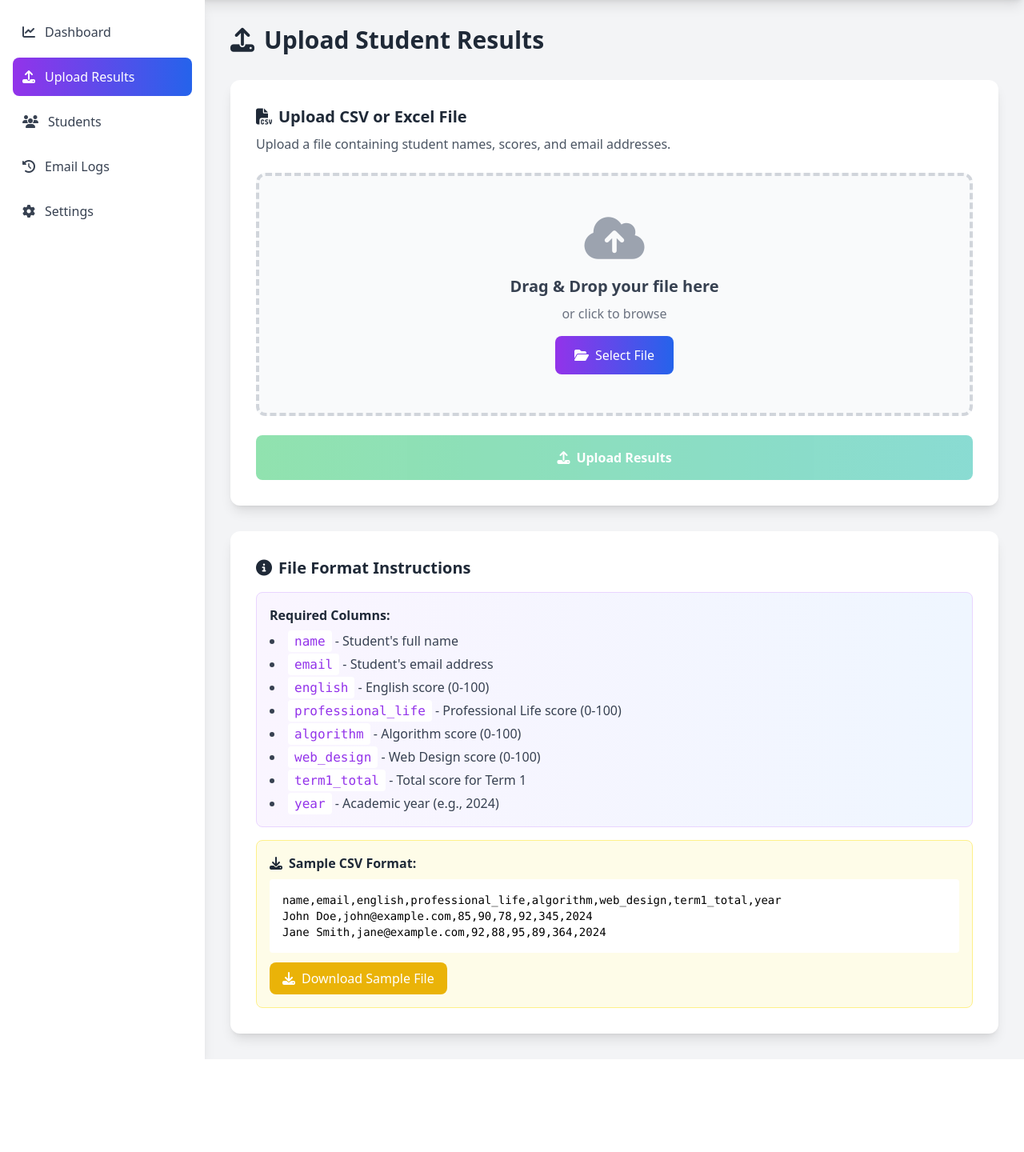
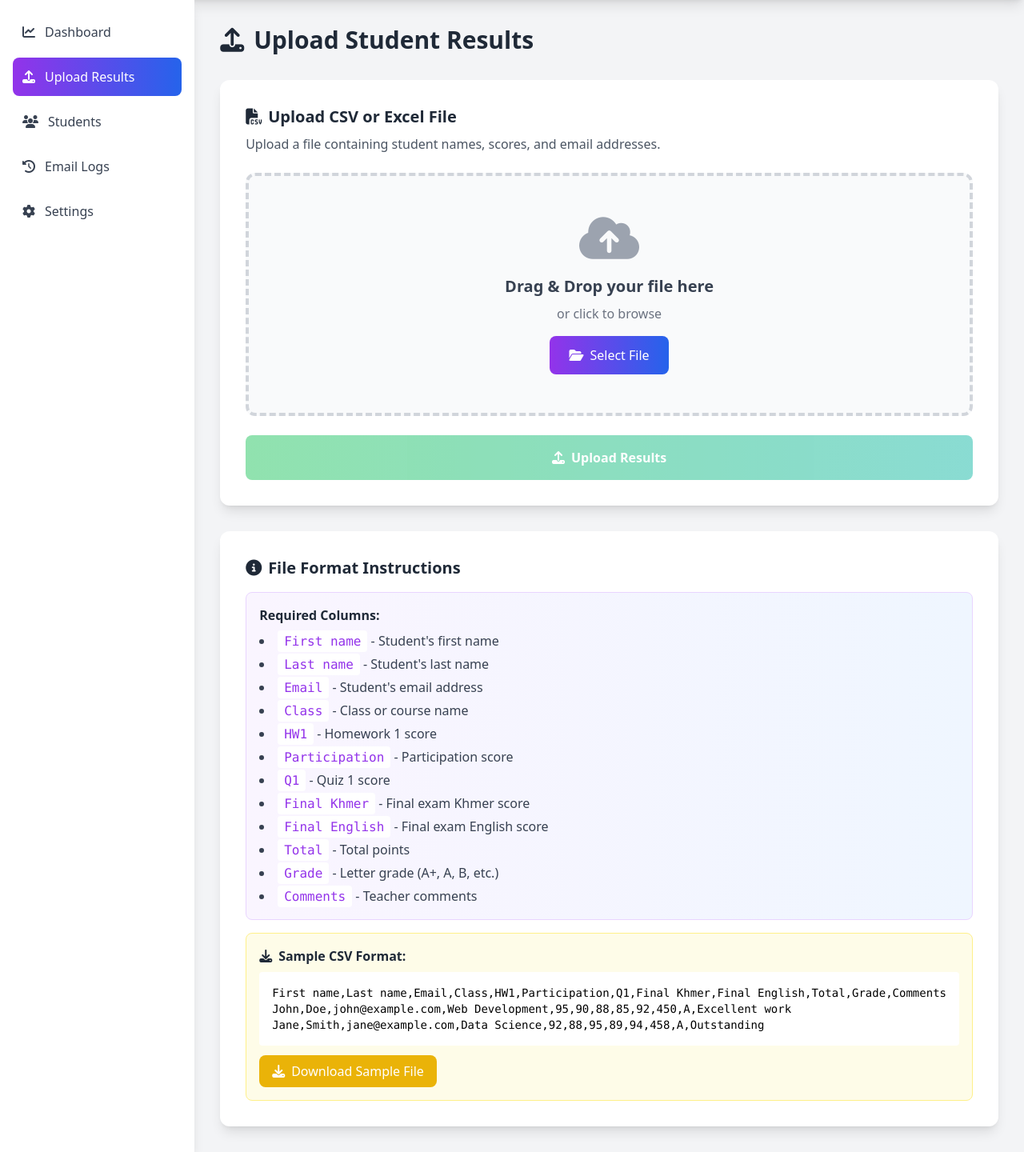
Before and after one commit to Narith-hen/test-send-student, a Flask app: page /upload in a window 1280 px wide. Shown: the part 64-1504 px from the top of the page at 80% size. Before the commit the page ends 1388 px from the top, so only its background shows below. Run offline with Flask 3, Linux system fonts and the light colour scheme; the visitor is signed in with stand-in values (Sample User, id 1); some libraries are stand-ins or nearby versions.

Commit message:
update file and fix code

```diff
--- a/app.py
+++ b/app.py
@@ -54,14 +54,18 @@
     # Students table
     c.execute('''CREATE TABLE IF NOT EXISTS students
                  (id INTEGER PRIMARY KEY AUTOINCREMENT,
-                  name TEXT NOT NULL,
+                  first_name TEXT NOT NULL,
+                  last_name TEXT NOT NULL,
                   email TEXT NOT NULL,
-                  english REAL,
-                  professional_life REAL,
-                  algorithm REAL,
-                  web_design REAL,
-                  term1_total REAL,
-                  year TEXT,
+                  class TEXT,
+                  hw1 REAL,
+                  participation REAL,
+                  q1 REAL,
+                  final_khmer REAL,
+                  final_english REAL,
+                  total REAL,
+                  grade TEXT,
+                  comments TEXT,
                   upload_date TIMESTAMP DEFAULT CURRENT_TIMESTAMP,
                   uploaded_by INTEGER,
                   FOREIGN KEY (uploaded_by) REFERENCES users (id))''')
@@ -186,7 +190,7 @@
             df = pd.read_excel(filepath)
 
         # Validate required columns
-        required_columns = ['name', 'email', 'english', 'professional_life', 'algorithm', 'web_design', 'term1_total', 'year']
+        required_columns = ['first name', 'last name', 'email', 'class', 'hw1', 'participation', 'q1', 'final khmer', 'final english', 'total', 'grade', 'comments']
         missing_columns = [col for col in required_columns if col not in df.columns.str.lower()]
 
         if missing_columns:
@@ -205,10 +209,11 @@
 
         for _, row in df.iterrows():
             c.execute('''INSERT INTO students
-                         (name, email, english, professional_life, algorithm, web_design, term1_total, year, uploaded_by)
-                         VALUES (?, ?, ?, ?, ?, ?, ?, ?, ?)''',
-                      (row['name'], row['email'], row['english'], row['professional_life'],
-                       row['algorithm'], row['web_design'], row['term1_total'], row['year'], session['user_id']))
+                         (first_name, last_name, email, class, hw1, participation, q1, final_khmer, final_english, total, grade, comments, uploaded_by)
+                         VALUES (?, ?, ?, ?, ?, ?, ?, ?, ?, ?, ?, ?, ?)''',
+                      (row['first name'], row['last name'], row['email'], row['class'],
+                       row['hw1'], row['participation'], row['q1'], row['final khmer'],
+                       row['final english'], row['total'], row['grade'], row['comments'], session['user_id']))
 
         conn.commit()
         conn.close()
@@ -242,6 +247,13 @@
     if not student_ids:
         return jsonify({'success': False, 'message': 'No students selected'}), 400
 
+    # Check if email is configured
+    if not app.config.get('MAIL_USERNAME') or not app.config.get('MAIL_PASSWORD'):
+        return jsonify({
+            'success': False,
+            'message': 'Email not configured. Please go to Settings and configure your email first.'
+        }), 400
+
     conn = sqlite3.connect('student_results.db')
     conn.row_factory = sqlite3.Row
     c = conn.cursor()
@@ -258,16 +270,43 @@
 
         try:
             # Create email message
+            student_name = f"{student['first_name']} {student['last_name']}"
             msg = Message(
-                subject=f"Academic Results - Term 1, {student['year']}",
+                subject=f"Academic Results - {student['class']}",
                 recipients=[student['email']]
             )
 
-            # Calculate grade
-            average = student['term1_total'] / 4
-            grade = get_grade(average)
+            # Plain text email body (fallback)
+            msg.body = f'''
+Academic Results Report
+Class: {student['class']}
 
-            # Email body
+Dear {student_name},
+
+We are pleased to share your academic results for {student['class']}.
+
+Assessment Scores:
+- Homework 1 (HW1): {student['hw1']}
+- Participation: {student['participation']}
+- Quiz 1 (Q1): {student['q1']}
+- Final Exam - Khmer: {student['final_khmer']}
+- Final Exam - English: {student['final_english']}
+
+Total Score: {student['total']}
+Final Grade: {student['grade']}
+
+{f"Teacher Comments: {student['comments']}" if student['comments'] else ''}
+
+Keep up the great work!
+
+Best regards,
+Academic Department
+
+---
+This is an automated email. Please do not reply to this message.
+            '''
+
+            # HTML email body (for modern email clients)
             msg.html = f'''
             <html>
             <head>
@@ -280,53 +319,57 @@
                     .result-table th, .result-table td {{ padding: 12px; text-align: left; border-bottom: 1px solid #ddd; }}
                     .result-table th {{ background-color: #667eea; color: white; }}
                     .total {{ font-weight: bold; font-size: 18px; color: #667eea; }}
+                    .grade-badge {{ display: inline-block; padding: 8px 16px; border-radius: 20px; background: #667eea; color: white; font-weight: bold; }}
                     .footer {{ text-align: center; margin-top: 20px; color: #666; font-size: 12px; }}
+                    .comments {{ background: #fff3cd; padding: 15px; border-radius: 5px; margin-top: 15px; border-left: 4px solid #ffc107; }}
                 </style>
             </head>
             <body>
                 <div class="container">
                     <div class="header">
                         <h1>Academic Results Report</h1>
-                        <p>Term 1 - {student['year']}</p>
+                        <p>Class: {student['class']}</p>
                     </div>
                     <div class="content">
-                        <h2>Dear {student['name']},</h2>
-                        <p>We are pleased to share your academic results for Term 1, {student['year']}.</p>
+                        <h2>Dear {student_name},</h2>
+                        <p>We are pleased to share your academic results for {student['class']}.</p>
 
                         <table class="result-table">
                             <tr>
-                                <th>Subject</th>
+                                <th>Assessment</th>
                                 <th>Score</th>
                             </tr>
                             <tr>
-                                <td>English</td>
-                                <td>{student['english']}</td>
+                                <td>Homework 1 (HW1)</td>
+                                <td>{student['hw1']}</td>
                             </tr>
                             <tr>
-                                <td>Professional Life</td>
-                                <td>{student['professional_life']}</td>
+                                <td>Participation</td>
+                                <td>{student['participation']}</td>
                             </tr>
                             <tr>
-                                <td>Algorithm</td>
-                                <td>{student['algorithm']}</td>
+                                <td>Quiz 1 (Q1)</td>
+                                <td>{student['q1']}</td>
                             </tr>
                             <tr>
-                                <td>Web Design</td>
-                                <td>{student['web_design']}</td>
+                                <td>Final Exam - Khmer</td>
+                                <td>{student['final_khmer']}</td>
+                            </tr>
+                            <tr>
+                                <td>Final Exam - English</td>
+                                <td>{student['final_english']}</td>
                             </tr>
                             <tr class="total">
-                                <td>Total</td>
-                                <td>{student['term1_total']}</td>
+                                <td>Total Score</td>
+                                <td>{student['total']}</td>
                             </tr>
                             <tr class="total">
-                                <td>Average</td>
-                                <td>{average:.2f}</td>
-                            </tr>
-                            <tr class="total">
-                                <td>Grade</td>
-                                <td>{grade}</td>
+                                <td>Final Grade</td>
+                                <td><span class="grade-badge">{student['grade']}</span></td>
                             </tr>
                         </table>
+
+                        {f'<div class="comments"><strong>Teacher Comments:</strong><br>{student["comments"]}</div>' if student['comments'] else ''}
 
                         <p>Keep up the great work!</p>
                         <p>Best regards,<br>Academic Department</p>
@@ -340,26 +383,35 @@
             '''
 
             # Send email
-            mail.send(msg)
+            try:
+                mail.send(msg)
 
-            # Log success
-            c.execute('''INSERT INTO email_logs
-                         (student_id, student_name, student_email, status, sent_by)
-                         VALUES (?, ?, ?, ?, ?)''',
-                      (student['id'], student['name'], student['email'], 'success', session['user_id']))
+                # Log success
+                c.execute('''INSERT INTO email_logs
+                             (student_id, student_name, student_email, status, sent_by)
+                             VALUES (?, ?, ?, ?, ?)''',
+                          (student['id'], student_name, student['email'], 'success', session['user_id']))
 
-            success_count += 1
-            results.append({'id': student['id'], 'name': student['name'], 'status': 'success'})
+                success_count += 1
+                results.append({'id': student['id'], 'name': student_name, 'status': 'success'})
+
+            except Exception as email_error:
+                # Log failure with detailed error
+                error_msg = f"{type(email_error).__name__}: {str(email_error)}"
+                c.execute('''INSERT INTO email_logs
+                             (student_id, student_name, student_email, status, sent_by, error_message)
+                             VALUES (?, ?, ?, ?, ?, ?)''',
+                          (student['id'], student_name, student['email'], 'failed', session['user_id'], error_msg))
+
+                failed_count += 1
+                results.append({'id': student['id'], 'name': student_name, 'status': 'failed', 'error': error_msg})
+                print(f"Error sending to {student_name}: {error_msg}")  # Print to console for debugging
 
         except Exception as e:
-            # Log failure
-            c.execute('''INSERT INTO email_logs
-                         (student_id, student_name, student_email, status, sent_by, error_message)
-                         VALUES (?, ?, ?, ?, ?, ?)''',
-                      (student['id'], student['name'], student['email'], 'failed', session['user_id'], str(e)))
-
+            # Catch any other errors (like invalid student data)
+            error_msg = f"General error: {str(e)}"
+            print(f"Error processing student {student_id}: {error_msg}")
             failed_count += 1
-            results.append({'id': student['id'], 'name': student['name'], 'status': 'failed', 'error': str(e)})
 
     conn.commit()
     conn.close()
@@ -424,10 +476,12 @@
 
     # Average scores
     avg_scores = c.execute('''SELECT
-                              AVG(english) as avg_english,
-                              AVG(professional_life) as avg_professional,
-                              AVG(algorithm) as avg_algorithm,
-                              AVG(web_design) as avg_web_design
+                              AVG(hw1) as avg_hw1,
+                              AVG(participation) as avg_participation,
+                              AVG(q1) as avg_q1,
+                              AVG(final_khmer) as avg_final_khmer,
+                              AVG(final_english) as avg_final_english,
+                              AVG(total) as avg_total
                               FROM students WHERE uploaded_by = ?''', (session['user_id'],)).fetchone()
 
     conn.close()
@@ -438,10 +492,12 @@
             'total_students': total_students,
             'total_sent': total_sent,
             'total_failed': total_failed,
-            'avg_english': round(avg_scores['avg_english'] or 0, 2),
-            'avg_professional': round(avg_scores['avg_professional'] or 0, 2),
-            'avg_algorithm': round(avg_scores['avg_algorithm'] or 0, 2),
-            'avg_web_design': round(avg_scores['avg_web_design'] or 0, 2)
+            'avg_hw1': round(avg_scores['avg_hw1'] or 0, 2),
+            'avg_participation': round(avg_scores['avg_participation'] or 0, 2),
+            'avg_q1': round(avg_scores['avg_q1'] or 0, 2),
+            'avg_final_khmer': round(avg_scores['avg_final_khmer'] or 0, 2),
+            'avg_final_english': round(avg_scores['avg_final_english'] or 0, 2),
+            'avg_total': round(avg_scores['avg_total'] or 0, 2)
         }
     })
 
@@ -449,17 +505,32 @@
 @login_required
 def update_email_config():
     data = request.get_json()
+    email = data.get('email')
+    password = data.get('password')
+
+    if not email or not password:
+        return jsonify({'success': False, 'message': 'Email and password are required'}), 400
 
     # Update email configuration
-    app.config['MAIL_USERNAME'] = data.get('email')
-    app.config['MAIL_PASSWORD'] = data.get('password')
-    app.config['MAIL_DEFAULT_SENDER'] = data.get('email')
+    app.config['MAIL_USERNAME'] = email
+    app.config['MAIL_PASSWORD'] = password
+    app.config['MAIL_DEFAULT_SENDER'] = email
+
+    # Save to .env file for persistence
+    try:
+        env_path = os.path.join(os.path.dirname(__file__), '.env')
+        with open(env_path, 'w') as f:
+            f.write(f'MAIL_USERNAME={email}\n')
+            f.write(f'MAIL_PASSWORD={password}\n')
+            f.write(f'SECRET_KEY=your-secret-key-change-in-production\n')
+    except Exception as e:
+        print(f"Warning: Could not save to .env file: {e}")
 
     # Reinitialize mail
     global mail
     mail = Mail(app)
 
-    return jsonify({'success': True, 'message': 'Email configuration updated successfully'})
+    return jsonify({'success': True, 'message': 'Email configuration updated and saved successfully'})
 
 def get_grade(average):
     if average >= 90:
--- a/templates/upload.html
+++ b/templates/upload.html
@@ -111,14 +111,18 @@
                     <div class="bg-gradient-to-r from-purple-50 to-blue-50 p-4 rounded-lg border border-purple-200">
                         <h3 class="font-semibold text-gray-800 mb-2">Required Columns:</h3>
                         <ul class="list-disc list-inside text-gray-700 space-y-1">
-                            <li><code class="bg-white px-2 py-1 rounded text-purple-600">name</code> - Student's full name</li>
-                            <li><code class="bg-white px-2 py-1 rounded text-purple-600">email</code> - Student's email address</li>
-                            <li><code class="bg-white px-2 py-1 rounded text-purple-600">english</code> - English score (0-100)</li>
-                            <li><code class="bg-white px-2 py-1 rounded text-purple-600">professional_life</code> - Professional Life score (0-100)</li>
-                            <li><code class="bg-white px-2 py-1 rounded text-purple-600">algorithm</code> - Algorithm score (0-100)</li>
-                            <li><code class="bg-white px-2 py-1 rounded text-purple-600">web_design</code> - Web Design score (0-100)</li>
-                            <li><code class="bg-white px-2 py-1 rounded text-purple-600">term1_total</code> - Total score for Term 1</li>
-                            <li><code class="bg-white px-2 py-1 rounded text-purple-600">year</code> - Academic year (e.g., 2024)</li>
+                            <li><code class="bg-white px-2 py-1 rounded text-purple-600">First name</code> - Student's first name</li>
+                            <li><code class="bg-white px-2 py-1 rounded text-purple-600">Last name</code> - Student's last name</li>
+                            <li><code class="bg-white px-2 py-1 rounded text-purple-600">Email</code> - Student's email address</li>
+                            <li><code class="bg-white px-2 py-1 rounded text-purple-600">Class</code> - Class or course name</li>
+                            <li><code class="bg-white px-2 py-1 rounded text-purple-600">HW1</code> - Homework 1 score</li>
+                            <li><code class="bg-white px-2 py-1 rounded text-purple-600">Participation</code> - Participation score</li>
+                            <li><code class="bg-white px-2 py-1 rounded text-purple-600">Q1</code> - Quiz 1 score</li>
+                            <li><code class="bg-white px-2 py-1 rounded text-purple-600">Final Khmer</code> - Final exam Khmer score</li>
+                            <li><code class="bg-white px-2 py-1 rounded text-purple-600">Final English</code> - Final exam English score</li>
+                            <li><code class="bg-white px-2 py-1 rounded text-purple-600">Total</code> - Total points</li>
+                            <li><code class="bg-white px-2 py-1 rounded text-purple-600">Grade</code> - Letter grade (A+, A, B, etc.)</li>
+                            <li><code class="bg-white px-2 py-1 rounded text-purple-600">Comments</code> - Teacher comments</li>
                         </ul>
                     </div>
 
@@ -127,9 +131,9 @@
                             <i class="fas fa-download mr-2"></i>Sample CSV Format:
                         </h3>
                         <div class="bg-white p-4 rounded font-mono text-sm overflow-x-auto">
-                            <pre>name,email,english,professional_life,algorithm,web_design,term1_total,year
-John Doe,john@example.com,85,90,78,92,345,2024
-Jane Smith,jane@example.com,92,88,95,89,364,2024</pre>
+                            <pre>First name,Last name,Email,Class,HW1,Participation,Q1,Final Khmer,Final English,Total,Grade,Comments
+John,Doe,john@example.com,Web Development,95,90,88,85,92,450,A,Excellent work
+Jane,Smith,jane@example.com,Data Science,92,88,95,89,94,458,A,Outstanding</pre>
                         </div>
                         <button onclick="downloadSample()" class="mt-3 bg-yellow-500 text-white px-4 py-2 rounded-lg hover:bg-yellow-600 transition-all">
                             <i class="fas fa-download mr-2"></i>Download Sample File
@@ -245,10 +249,10 @@
         }
 
         function downloadSample() {
-            const sampleData = `name,email,english,professional_life,algorithm,web_design,term1_total,year
-John Doe,john@example.com,85,90,78,92,345,2024
-Jane Smith,jane@example.com,92,88,95,89,364,2024
-Michael Johnson,michael@example.com,78,85,88,91,342,2024`;
+            const sampleData = `First name,Last name,Email,Class,HW1,Participation,Q1,Final Khmer,Final English,Total,Grade,Comments
+John,Doe,john@example.com,Web Development,95,90,88,85,92,450,A,Excellent work
+Jane,Smith,jane@example.com,Data Science,92,88,95,89,94,458,A,Outstanding performance
+Michael,Johnson,michael@example.com,Web Development,78,85,88,91,87,429,A,Good progress`;
 
             const blob = new Blob([sampleData], { type: 'text/csv' });
             const url = window.URL.createObjectURL(blob);
--- /dev/null
+++ b/term1.csv
@@ -0,0 +1,4 @@
+First name,Last name,Email,Class,HW1,Participation,Q1,Final Khmer,Final English,Total,Grade,Comments
+Narith,Hen,narith.hen2025@gmail.com,A,95,90,88,85,92,450,A,Excellent work
+Dane,Moik,kenk51491@gmail.com,A,78,85,82,75,80,400,B,Good progress
+ReakSmey,San,mog2068@gmail.com,A,88,92,85,90,88,443,A,Strong analytical skills
```
Also changed, not shown: FEATURES.md (+11 -7 lines), INDEX.md (+10 -9 lines), QUICK_START.md (+14 -10 lines), SETUP_GUIDE.md (+7 -7 lines), sample_students.csv (deleted, +0 -11 lines), send_test_email.py (added, +179 -0 lines), templates/dashboard.html (+9 -5 lines), templates/students.html (+31 -36 lines), test_email.py (added, +52 -0 lines), README.md.
